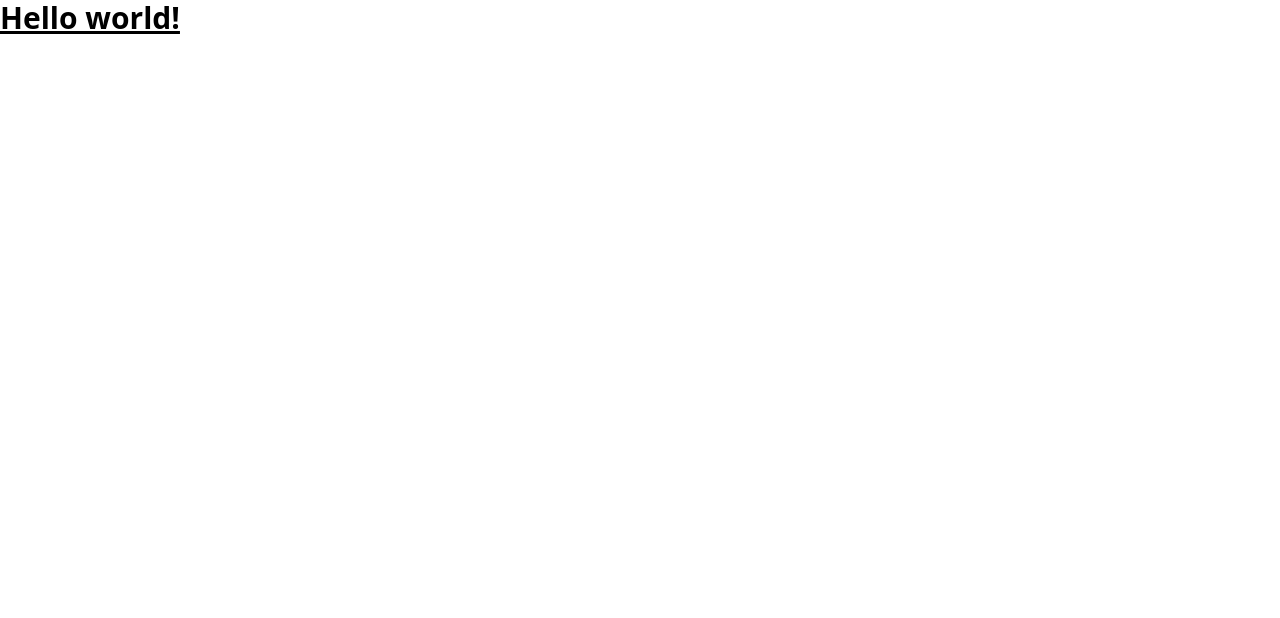
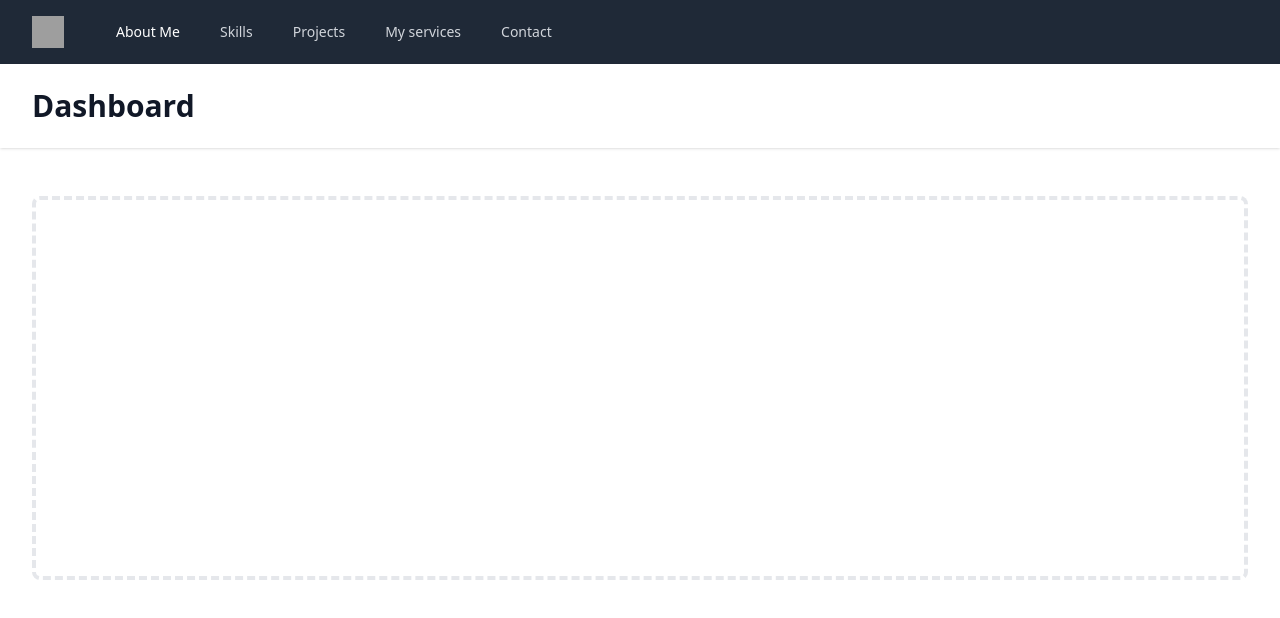
Before and after one commit to sandeepflutter/portfolio, a React (Create React App) app: page / in a window 1280 px wide. Shown: the top 618 px of the page. Built offline with nearby package versions, Linux system fonts and the light colour scheme; grey boxes are pictures that could not be loaded.

Commit message:
added nav bar

```diff
--- a/package.json
+++ b/package.json
@@ -3,6 +3,7 @@
   "version": "0.1.0",
   "private": true,
   "dependencies": {
+    "@headlessui/react": "^1.6.5",
     "@testing-library/jest-dom": "^5.16.4",
     "@testing-library/react": "^13.3.0",
     "@testing-library/user-event": "^13.5.0",
--- a/src/App.js
+++ b/src/App.js
@@ -1,8 +1,174 @@
+import React, { useState } from "react";
+import { Transition } from "@headlessui/react";
+
 function App() {
+  const [isOpen, setIsOpen] = useState(false);
   return (
-    <h1 className="text-3xl font-bold underline">
-      Hello world!
-    </h1>
+    <div>
+      <nav className="bg-gray-800">
+        <div className="max-w-7xl mx-auto px-4 sm:px-6 lg:px-8">
+          <div className="flex items-center justify-between h-16">
+            <div className="flex items-center">
+              <div className="flex-shrink-0">
+                <img
+                  className="h-8 w-8"
+                  src="https://tailwindui.com/img/logos/workflow-mark-indigo-500.svg"
+                  alt="Workflow"
+                />
+              </div>
+              <div className="hidden md:block">
+                <div className="ml-10 flex items-baseline space-x-4">
+                  <a
+                    href="#"
+                    className=" hover:bg-gray-700 text-white px-3 py-2 rounded-md text-sm font-medium"
+                  >
+                    About Me
+                  </a>
+
+                  <a
+                    href="#"
+                    className="text-gray-300 hover:bg-gray-700 hover:text-white px-3 py-2 rounded-md text-sm font-medium"
+                  >
+                    Skills
+                  </a>
+
+                  <a
+                    href="#"
+                    className="text-gray-300 hover:bg-gray-700 hover:text-white px-3 py-2 rounded-md text-sm font-medium"
+                  >
+                    Projects
+                  </a>
+
+                  <a
+                    href="#"
+                    className="text-gray-300 hover:bg-gray-700 hover:text-white px-3 py-2 rounded-md text-sm font-medium"
+                  >
+                    My services
+                  </a>
+
+                  <a
+                    href="#"
+                    className="text-gray-300 hover:bg-gray-700 hover:text-white px-3 py-2 rounded-md text-sm font-medium"
+                  >
+                    Contact
+                  </a>
+                </div>
+              </div>
+            </div>
+            <div className="-mr-2 flex md:hidden">
+              <button
+                onClick={() => setIsOpen(!isOpen)}
+                type="button"
+                className="bg-gray-900 inline-flex items-center justify-center p-2 rounded-md text-gray-400 hover:text-white hover:bg-gray-800 focus:outline-none focus:ring-2 focus:ring-offset-2 focus:ring-offset-gray-800 focus:ring-white"
+                aria-controls="mobile-menu"
+                aria-expanded="false"
+              >
+                <span className="sr-only">Open main menu</span>
+                {!isOpen ? (
+                  <svg
+                    className="block h-6 w-6"
+                    xmlns="http://www.w3.org/2000/svg"
+                    fill="none"
+                    viewBox="0 0 24 24"
+                    stroke="currentColor"
+                    aria-hidden="true"
+                  >
+                    <path
+                      strokeLinecap="round"
+                      strokeLinejoin="round"
+                      strokeWidth="2"
+                      d="M4 6h16M4 12h16M4 18h16"
+                    />
+                  </svg>
+                ) : (
+                  <svg
+                    className="block h-6 w-6"
+                    xmlns="http://www.w3.org/2000/svg"
+                    fill="none"
+                    viewBox="0 0 24 24"
+                    stroke="currentColor"
+                    aria-hidden="true"
+                  >
+                    <path
+                      strokeLinecap="round"
+                      strokeLinejoin="round"
+                      strokeWidth="2"
+                      d="M6 18L18 6M6 6l12 12"
+                    />
+                  </svg>
+                )}
+              </button>
+            </div>
+          </div>
+        </div>
+
+        <Transition
+          show={isOpen}
+          enter="transition ease-out duration-100 transform"
+          enterFrom="opacity-0 scale-95"
+          enterTo="opacity-100 scale-100"
+          leave="transition ease-in duration-75 transform"
+          leaveFrom="opacity-100 scale-100"
+          leaveTo="opacity-0 scale-95"
+        >
+          {(ref) => (
+            <div className="md:hidden" id="mobile-menu">
+              <div ref={ref} className="px-2 pt-2 pb-3 space-y-1 sm:px-3">
+                <a
+                  href="#"
+                  className="hover:bg-gray-700 text-white block px-3 py-2 rounded-md text-base font-medium"
+                >
+                  About Me
+                </a>
+
+                <a
+                  href="#"
+                  className="text-gray-300 hover:bg-gray-700 hover:text-white block px-3 py-2 rounded-md text-base font-medium"
+                >
+                   Skills
+                </a>
+
+                <a
+                  href="#"
+                  className="text-gray-300 hover:bg-gray-700 hover:text-white block px-3 py-2 rounded-md text-base font-medium"
+                >
+                  Projects
+                </a>
+
+                <a
+                  href="#"
+                  className="text-gray-300 hover:bg-gray-700 hover:text-white block px-3 py-2 rounded-md text-base font-medium"
+                >
+                  My services
+                </a>
+
+                <a
+                  href="#"
+                  className="text-gray-300 hover:bg-gray-700 hover:text-white block px-3 py-2 rounded-md text-base font-medium"
+                >
+                  Contact
+                </a>
+              </div>
+            </div>
+          )}
+        </Transition>
+      </nav>
+
+      <header className="bg-white shadow">
+        <div className="max-w-7xl mx-auto py-6 px-4 sm:px-6 lg:px-8">
+          <h1 className="text-3xl font-bold text-gray-900">Dashboard</h1>
+        </div>
+      </header>
+      <main>
+        <div className="max-w-7xl mx-auto py-6 sm:px-6 lg:px-8">
+          {/* <!-- Replace with your content --> */}
+          <div className="px-4 py-6 sm:px-0">
+            <div className="border-4 border-dashed border-gray-200 rounded-lg h-96"></div>
+          </div>
+          {/* <!-- /End replace --> */}
+        </div>
+      </main>
+    </div>
   );
 }
 
```
Also changed, not shown: 1 other file (tests, documents, lock files or other folders).
